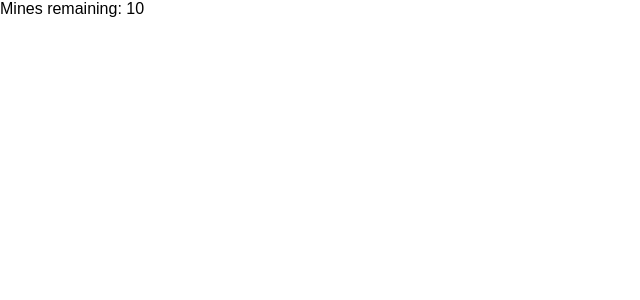
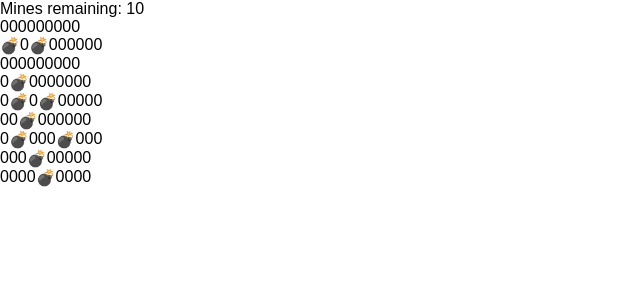
Before and after one commit to zroyer/sweeper, a React (Create React App) app: page / in a window 1280 px wide. Shown: the top 300 px of the page, without its empty margins (0-640 px from the left). Built offline with nearby package versions, Linux system fonts and the light colour scheme.

Commit message:
rendering table with random mines

```diff
--- a/src/components/Square.js
+++ b/src/components/Square.js
@@ -5,7 +5,7 @@ class Square extends Component {
     const {
       isMine,
       isFlag,
-      isSearched,
+      isClicked,
       squareScore
     } = this.props
 
--- a/src/components/Table.js
+++ b/src/components/Table.js
@@ -1,4 +1,5 @@
 import React, { Component } from 'react';
+import Square from './Square'
 
 class Table extends Component {
   constructor(props) {
@@ -10,28 +11,37 @@ class Table extends Component {
   }
 
   initializeTable(mines, columns, rows) {
-    const defaultSquare = {
-      isMine: false,
-      isFlag: false,
-      isSearched: false,
-      squareScore: 0
-    }
-
     let newTable = []
-    for (let i = 0; i < columns; i++) {
+    for (let i = 0; i < rows; i++) {
       newTable.push([])
-      for (let j = 0; j < rows; j++) {
-        newTable[i][j] = defaultSquare
+      for (let j = 0; j < columns; j++) {
+        newTable[i][j] = {
+          row: i,
+          column: j,
+          isMine: false,
+          isFlag: false,
+          isClicked: false,
+          squareScore: 0
+        }
       }
     }
 
-    console.log(defaultSquare)
+    newTable = this.layMines(newTable, mines)
     console.log(newTable)
-
-    return newTable
+    return newTable;
   }
 
-  layMines(table) {
+  // randomly lay the specified amount of mines
+  layMines(table, mines) {
+    while(mines > 0) {
+      let columnToLay = Math.floor(Math.random() * Math.floor(table.length));
+      let rowToLay = Math.floor(Math.random() * Math.floor(table[0].length));
+
+      if (!table[columnToLay][rowToLay].isMine) {
+        table[columnToLay][rowToLay].isMine = true
+        mines--
+      }
+    }
     return table
   }
 
@@ -46,22 +56,31 @@ class Table extends Component {
     return score
   }
 
-  renderTable() {
-    return (
-      <div>
-
-      </div>
-    )
+  renderTable(table) {
+    return table.map((tableRow, index) => {
+      return (
+        <div className="table-row" key={`row-${index}`}>
+          {tableRow.map((tableSquare) => {
+            return (
+              <Square
+                key={`column-${tableSquare.column}`}
+                isMine={tableSquare.isMine}
+                squareScore={tableSquare.squareScore}
+              />
+            )
+          })}
+        </div>
+      )
+    });
   }
 
   render() {
-    console.log(this.state.table)
     return (
       <div>
         <div>
           Mines remaining: {this.state.mines}
         </div>
-        {this.renderTable()}
+        {this.renderTable(this.state.table)}
       </div>
     );
   }
--- a/src/index.css
+++ b/src/index.css
@@ -3,3 +3,8 @@ body {
   padding: 0;
   font-family: sans-serif;
 }
+
+.table-row {
+  display: flex;
+  flex-direction: row;
+}
```
